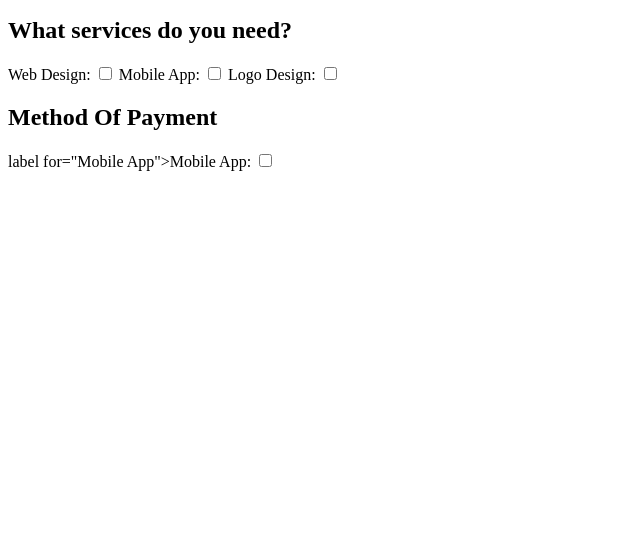
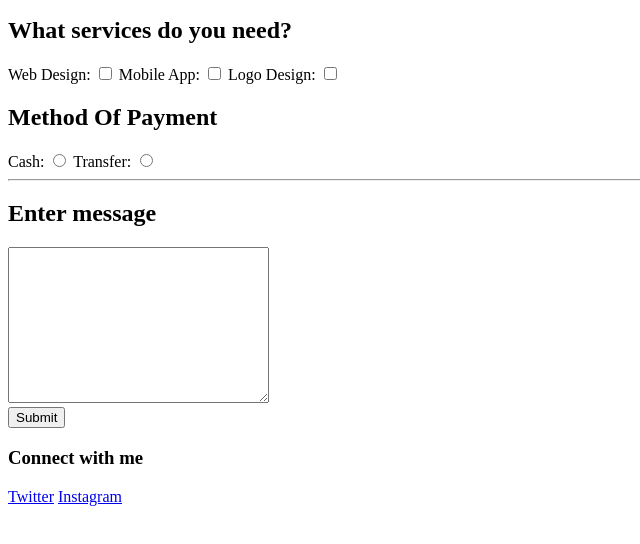
Before and after one commit to watsonbassey/HtmlContact, a plain HTML site: page index.html in a window 1280 px wide. Shown: the part 146-690 px from the top of the page, without its empty margins (0-640 px from the left). Drawn offline with Linux system fonts and the light colour scheme.

Commit message:
new update

```diff
--- a/index.html
+++ b/index.html
@@ -1,11 +1,13 @@
 <!DOCTYPE html>
 <html lang="en">
+
 <head>
     <meta charset="UTF-8">
     <meta http-equiv="X-UA-Compatible" content="IE=edge">
     <meta name="viewport" content="width=device-width, initial-scale=1.0">
     <title>Document</title>
 </head>
+
 <body>
     <h1>Contact Me</h1>
     <form action="">
@@ -34,10 +36,27 @@
         </div>
         <div>
             <h2>Method Of Payment</h2>
-            label for="Mobile App">Mobile App:</label>
-            <input type="checkbox" name="" id="">
+            <label for="Cash">Cash:</label>
+            <input type="radio" name="Cash" id="">
+
+            <label for="Transfer">Transfer:</label>
+            <input type="radio" name="Transfer" id="">
+        </div>
+        <hr>
+        <div>
+            <h2>Enter message</h2>
+            <textarea name="comment box" id="" cols="30" rows="10"></textarea>
+        </div>
+        <div>
+            <button>Submit</button>
+        </div>
+        <div>
+            <h3>Connect with me</h3>
+            <a href="#" target="blank">Twitter</a>
+            <a href="#" target="blank">Instagram</a>
         </div>
 
     </form>
 </body>
+
 </html>
```
